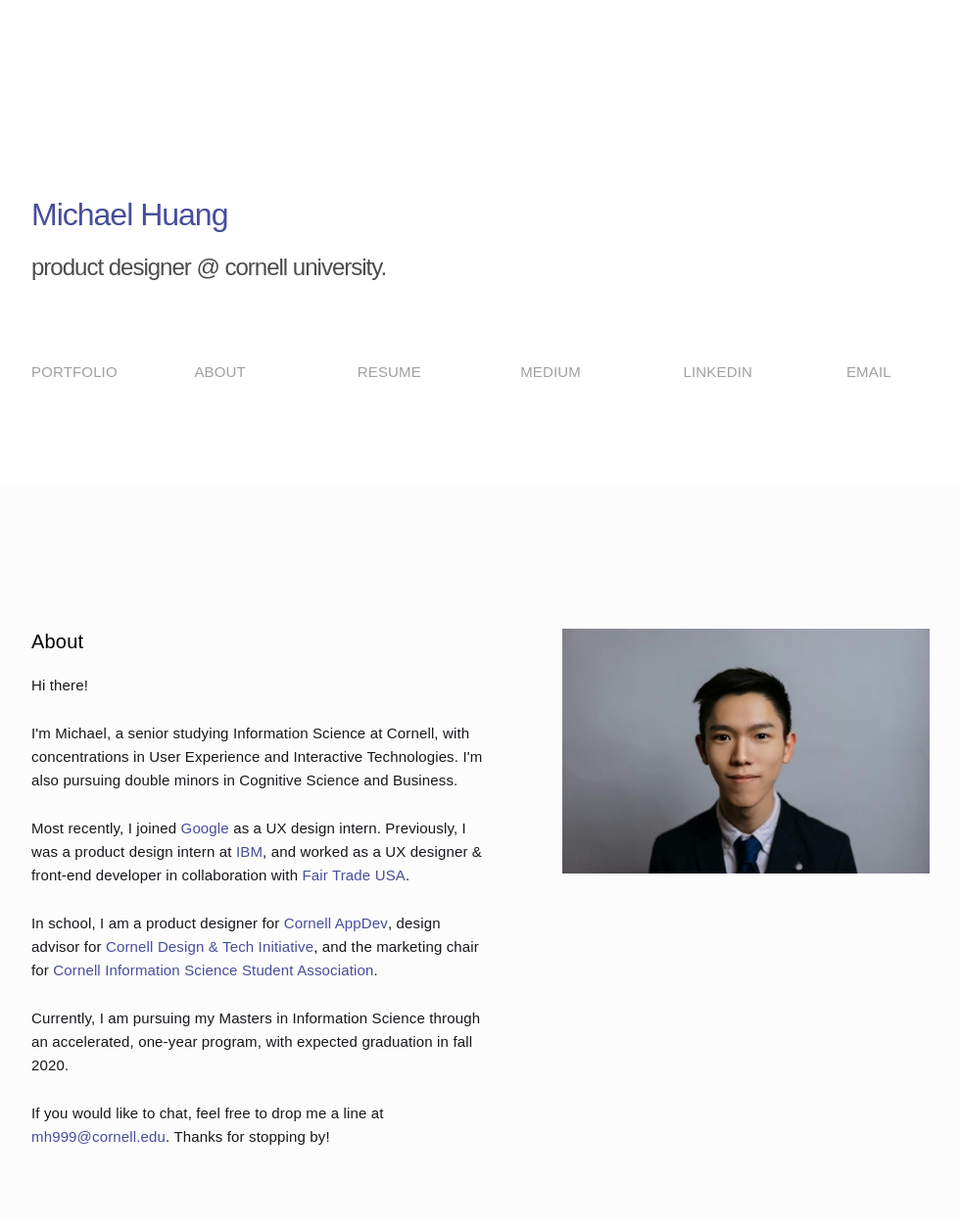
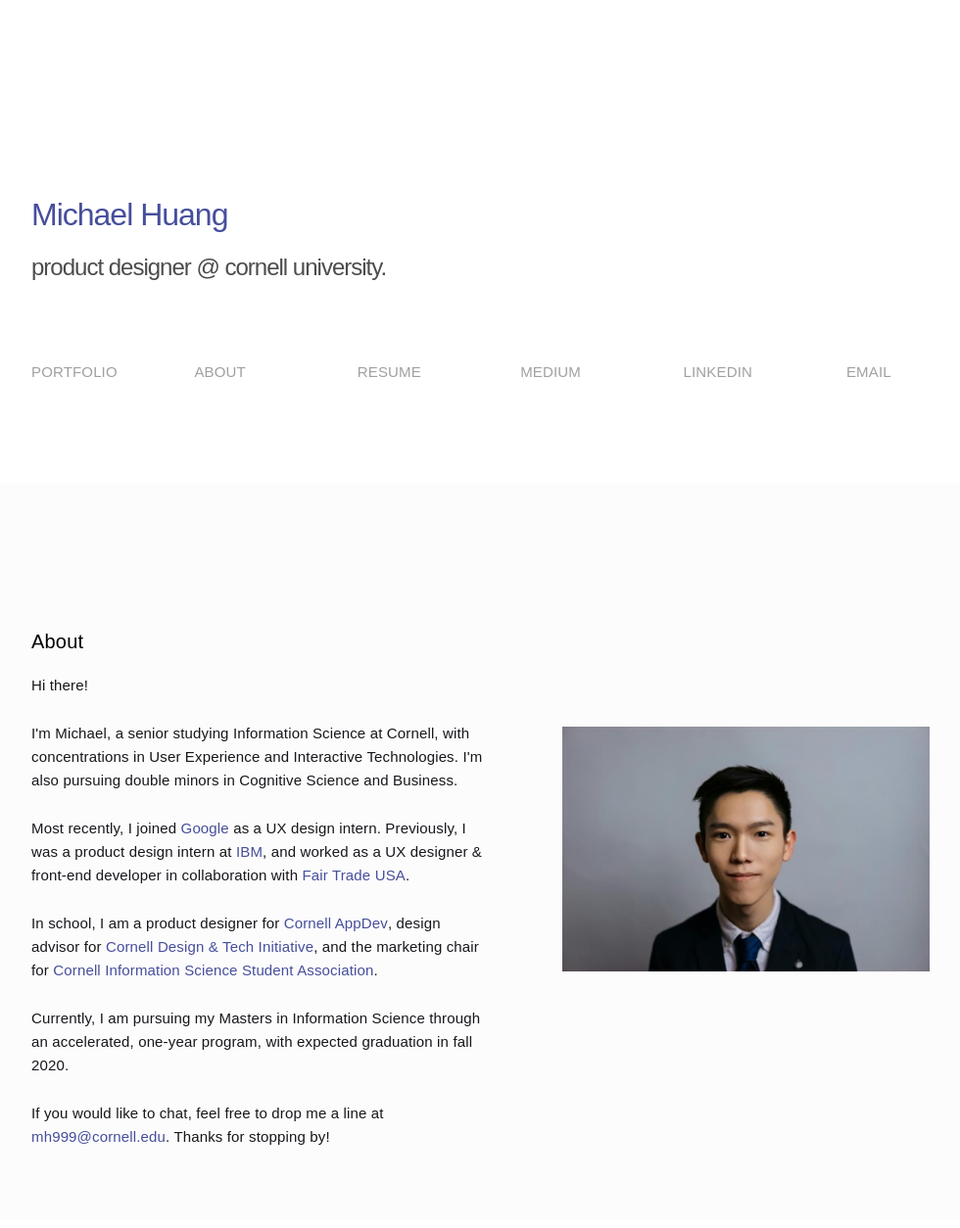
Before and after one commit to michaelhuangmk/michaelhuangmk.github.io, a Jekyll site: the page built from about.md, in a window 1280 px wide. Shown: the whole page at 98% size, without its empty margins (128-1108 px from the left). Built offline with Jekyll 4.4.1, drawn with Linux system fonts in a browser that asks for light colours; some web fonts are replaced; our own code applies the rules of GitHub Pages for plain Markdown files.

Commit message:
Update style.css

```diff
--- a/css/style.css
+++ b/css/style.css
@@ -95,7 +95,7 @@ img {
   width: 25em;
   height: auto;
   display: flex;
-  margin: auto;
+  margin-top: 100px;
 }
 
 #lokals {
```
